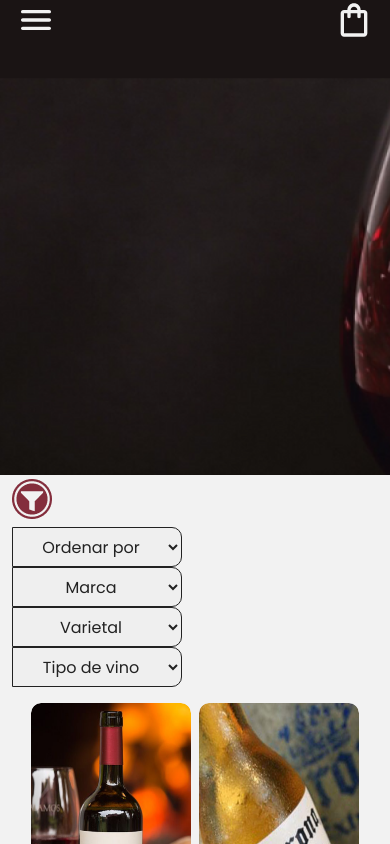
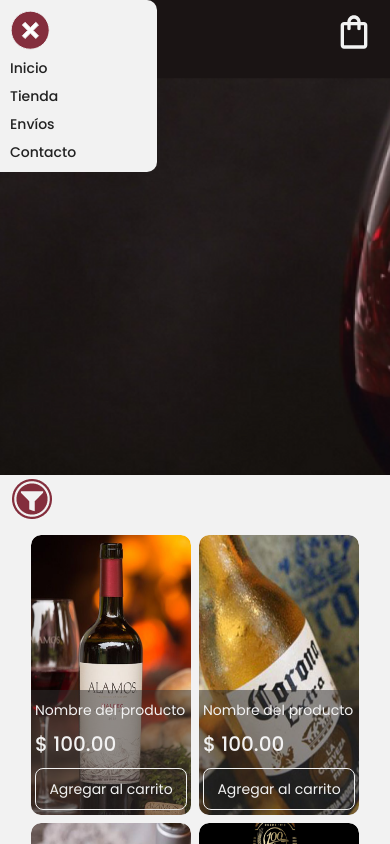
Before and after one commit to IvanScarsella/vinoteca-grilli, a Next.js app: page /shop in a window 390 px wide. Both pictures are taken after a click on the picture 36 px from the left and 20 px from the top of the page. Shown: the top 844 px of the page. Built offline with nearby package versions, Linux system fonts and the light colour scheme.

Commit message:
add responsive navbar

```diff
--- a/src/app/components/Navbar.tsx
+++ b/src/app/components/Navbar.tsx
@@ -3,6 +3,7 @@
 import { useState, useEffect } from "react"
 import menu from "../../../public/menu.svg"
 import bag from "../../../public/bag.svg"
+import close from "../../../public/close.svg"
 import Image from "next/image"
 import { useGlobalContext } from "../../../context/store"
 import { useRouter, usePathname } from "next/navigation"
@@ -11,6 +12,8 @@ export default function Navbar() {
 
    const router = useRouter()
    const pathname = usePathname()
+
+   const [showMenu, setShowMenu] = useState(false)
 
    const navbarButtons = [
       { title: 'Inicio', src: '/' },
@@ -28,7 +31,7 @@ export default function Navbar() {
 
    return (
       <>
-         <div className={`w-full h-[70px] bg-gradient-to-r from-[#7e7c7cba] via-[#969393ba] to-[#adaaaaba] backdrop-blur-sm justify-center items-center gap-8 inline-flex max-sm:hidden fixed z-10 ${selectedButton === 'Envíos' ? 'blur-[2px]' : ''}`}>
+         <div className={`w-full h-[70px] bg-gradient-to-r from-[#7e7c7cba] via-[#969393ba] to-[#adaaaaba] backdrop-blur-sm justify-center items-center gap-8 inline-flex max-sm:hidden fixed z-10 ${selectedButton === 'Envíos' ? 'blur-[2px]' : ''}`} onMouseLeave={() => setShowMenu(false)}>
             <div className="self-stretch justify-center items-center gap-8 flex">
                {navbarButtons.map((button) => (
                   <div className={`${selectedButton === button.title ? 'bg-yellow1 border-x-4 border-[#f2f2f2] opacity-100' : 'opacity-75'} p-2.5 justify-center items-center gap-2.5 flex cursor-pointer`} key={button.title} onClick={() => { setSelectedButton(button.title); button.src && button.src !== pathname ? router.push(`${button.src}`) : null; button.title === 'Envíos' ? setShowDeliveryModal(!showDeliveryModal) : null }}>
@@ -37,8 +40,14 @@ export default function Navbar() {
                ))}
             </div>
          </div>
-         <div className="flex justify-between px-4 bg-opacity-0 fixed z-10 w-full sm:hidden">
-            <Image src={menu} alt="menu" className="size-10 cursor-pointer hover:scale-[1.2] transition-all ease-in-out" />
+         <div className="flex justify-between px-4 bg-opacity-0 fixed z-10 w-full sm:hidden mt-3">
+            <Image src={menu} alt="menu" className={`${showMenu ? 'hidden' : null} size-10 cursor-pointer hover:scale-[1.2] transition-all ease-in-out`} onClick={() => setShowMenu((value) => !value)} />
+            <div className={`${!showMenu ? 'hidden' : null} bg-white1 rounded-r-[10px] flex flex-col gap-2 pl-2.5 min-w-[157px] py-2.5 -mt-3 -ml-4`} onMouseLeave={() => setShowMenu(false)}>
+               <Image src={close} alt="menu" className={`${!showMenu ? 'hidden' : null} size-10 cursor-pointer hover:scale-[1.2] transition-all ease-in-out`} onClick={() => setShowMenu((value) => !value)} />
+               {navbarButtons.map((button) => (
+                  <p className="text-sm font-medium cursor-pointer hover:scale-[1.2] hover:pl-4 transition-all ease-in-out" key={button.title} onClick={() => { setSelectedButton(button.title); button.src && button.src !== pathname ? router.push(`${button.src}`) : null; button.title === 'Envíos' ? setShowDeliveryModal(!showDeliveryModal) : null; setShowMenu(false) }} >{button.title}</p>
+               ))}
+            </div>
             <Image src={bag} alt="bag" className="size-10 cursor-pointer hover:scale-[1.2] transition-all ease-in-out" />
          </div>
       </>
--- a/src/app/shop/page.tsx
+++ b/src/app/shop/page.tsx
@@ -51,7 +51,7 @@ export default function Shop() {
          <div className="min-[1100px]:hidden bg-white1 pl-3 sm:pl-4 pt-1 sm:pt-2 w-full">
             <Image src={filterRed} alt='filter-icon-red' className="size-10 min-[450px]:size-12 sm:size-14 md:size-16 hover:scale-[1.2] transition-all ease-in-out cursor-pointer" onClick={() =>
                setOpenFilter((value) => !value)} />
-            <div className={`${openFilter ? 'hidden' : null} flex flex-col mt-2`}>
+            <div className={`${!openFilter ? 'hidden' : null} flex flex-col mt-2`}>
                {filters.map((filter) => (
                   <select className="w-[170px] h-10 rounded-r-[10px] px-4 py-2 text-base border border-black1 text-center">
                      <option value="">
```
